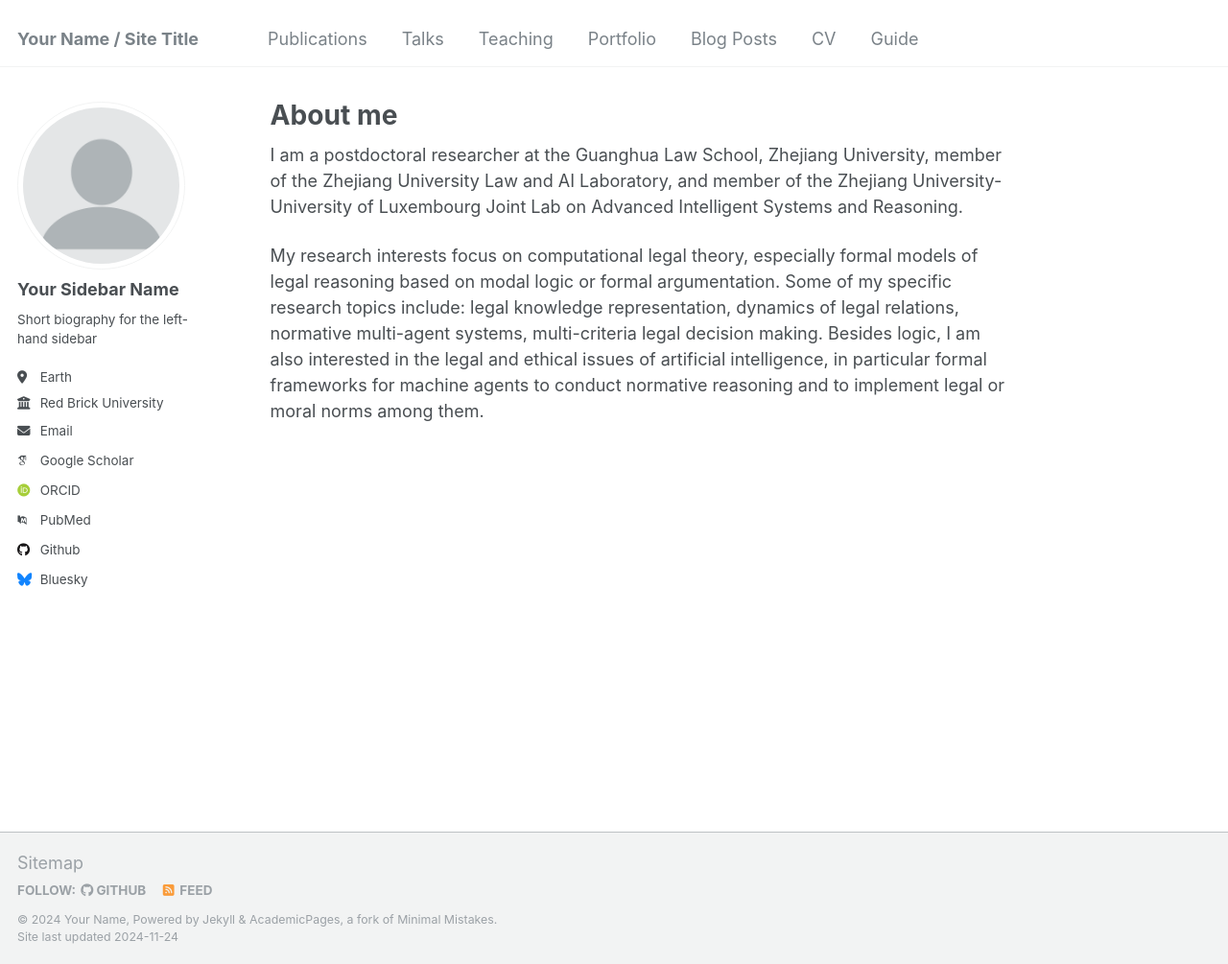
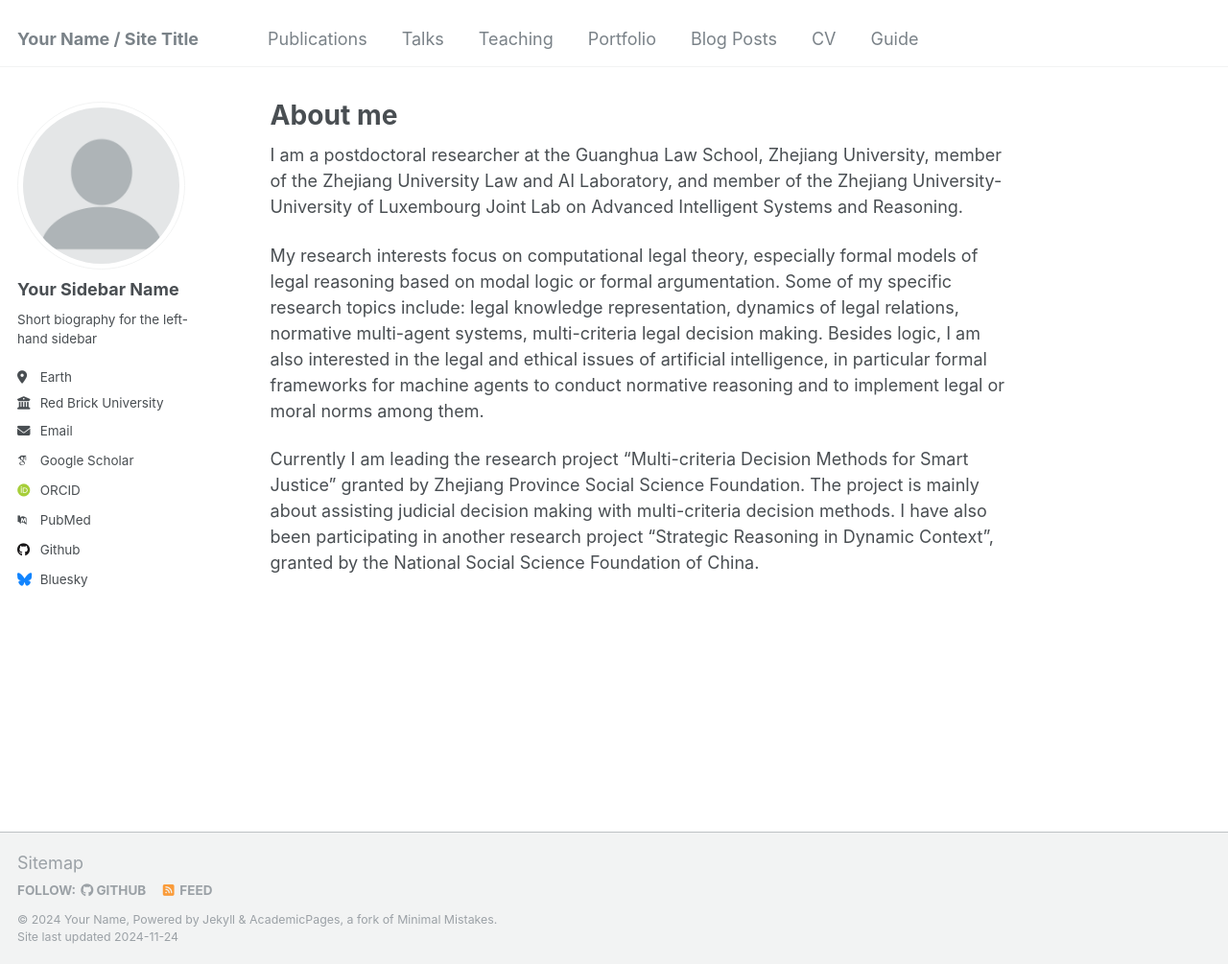
Before and after one commit to tianwenxu-lawlogic/tianwenxu-lawlogic.github.io, a Jekyll site: the page built from _pages/about.md, in a window 1280 px wide and 1005 px high. Shown: the whole window at 96% size. Built offline with Jekyll 4.4.1, drawn with Linux system fonts in a browser that asks for light colours; some web fonts are replaced.

Commit message:
Update about.md

```diff
--- a/_pages/about.md
+++ b/_pages/about.md
@@ -10,3 +10,5 @@ redirect_from:
 I am a postdoctoral researcher at the Guanghua Law School, Zhejiang University, member of the Zhejiang University Law and AI Laboratory, and member of the Zhejiang University-University of Luxembourg Joint Lab on Advanced Intelligent Systems and Reasoning.
 
 My research interests focus on computational legal theory, especially formal models of legal reasoning based on modal logic or formal argumentation. Some of my specific research topics include: legal knowledge representation, dynamics of legal relations, normative multi-agent systems, multi-criteria legal decision making. Besides logic, I am also interested in the legal and ethical issues of artificial intelligence, in particular formal frameworks for machine agents to conduct normative reasoning and to implement legal or moral norms among them.
+
+Currently I am leading the research project "Multi-criteria Decision Methods for Smart Justice" granted by Zhejiang Province Social Science Foundation. The project is mainly about assisting judicial decision making with multi-criteria decision methods. I have also been participating in another research project "Strategic Reasoning in Dynamic Context", granted by the National Social Science Foundation of China.
```
